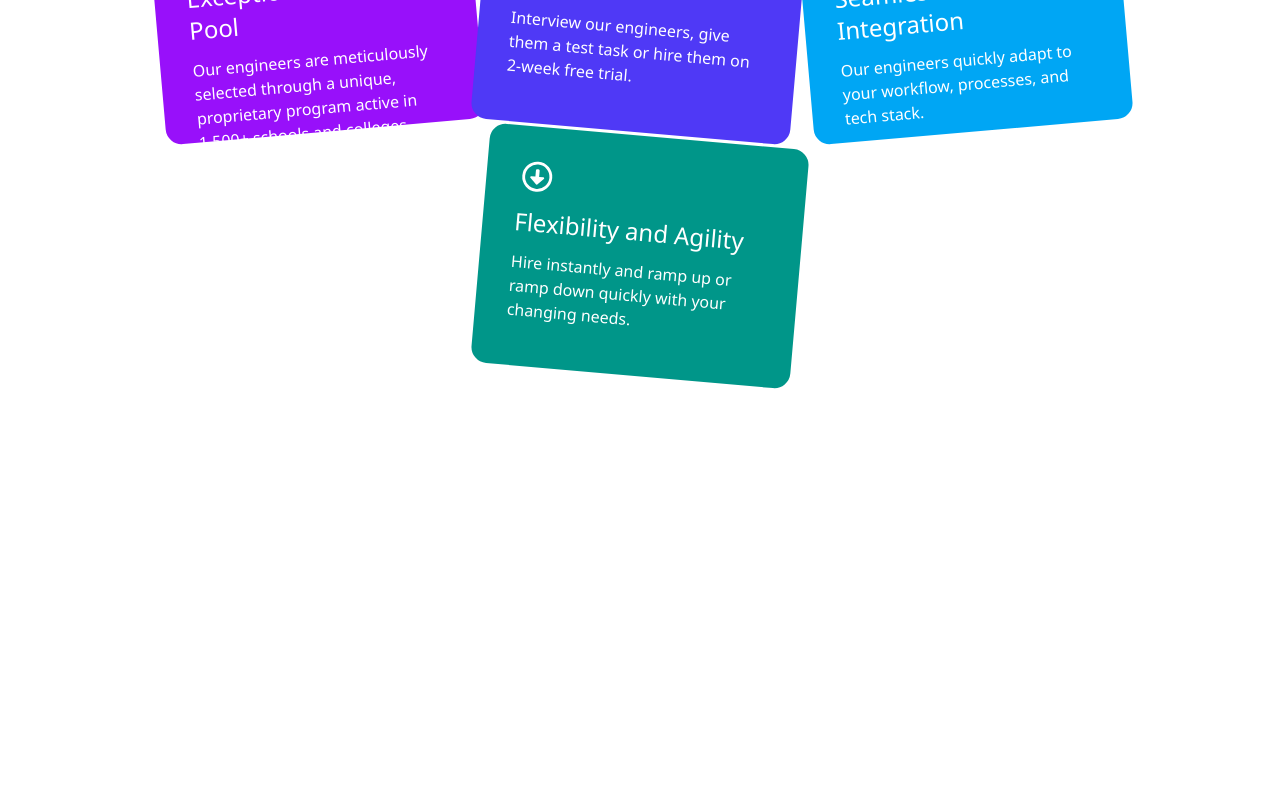
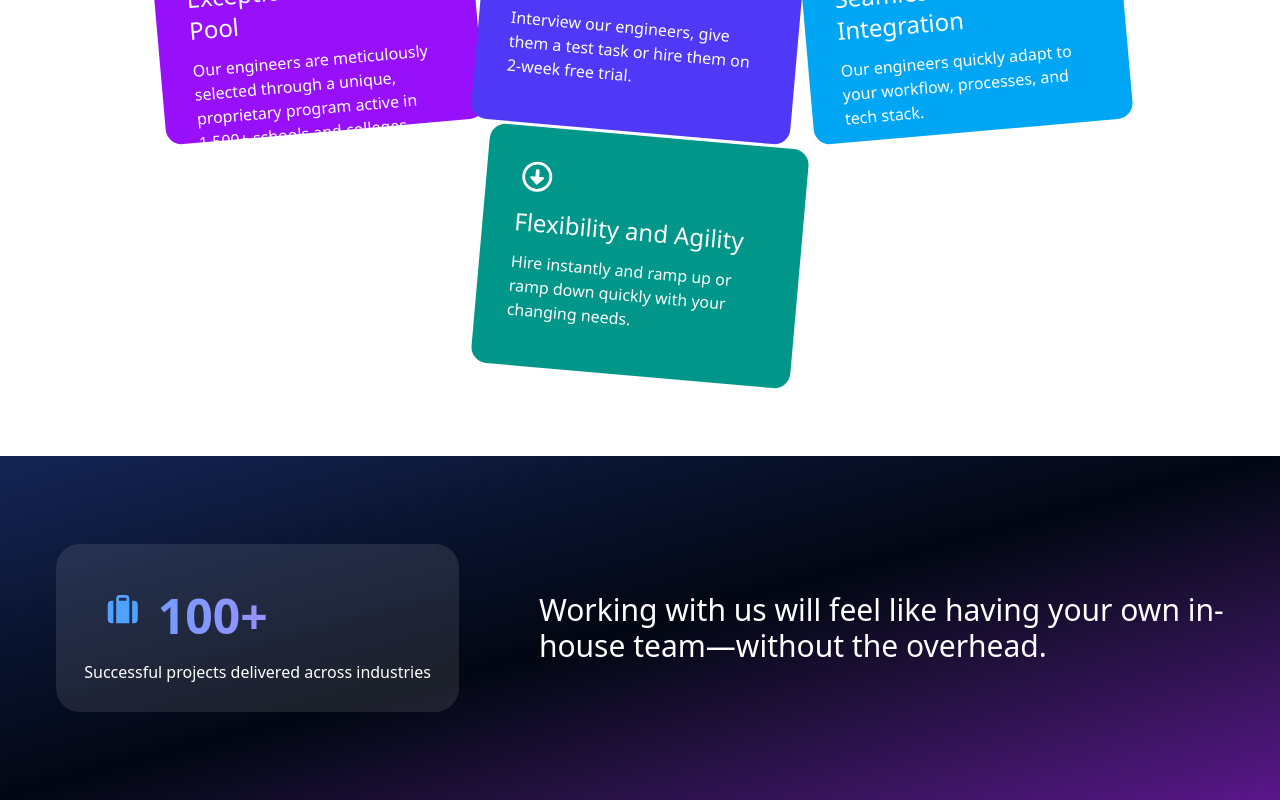
Before and after one commit to Rohan-214/DevsLave_Clone, a React (Vite) app: page / in a window 1280 px wide. Shown: the part 1028-1828 px from the top of the page. Before the commit the page ends 1484 px from the top, so only its background shows below. Built offline with nearby package versions, Linux system fonts and the light colour scheme.

Commit message:
version2.1

```diff
--- a/src/components/Home.jsx
+++ b/src/components/Home.jsx
@@ -1,6 +1,5 @@
 import Buttons from './common/Buttons';
-import Choose from './Choose';
-
+import Success from './success';
 import ChoosingDevslane from './ChoosingDevslane';
 function Home() {
 
@@ -14,6 +13,7 @@ function Home() {
                 </div>
             </div>
             <ChoosingDevslane />
+            <Success />
         </>
     )
 }
--- /dev/null
+++ b/src/components/success.jsx
@@ -0,0 +1,20 @@
+import { FontAwesomeIcon } from '@fortawesome/react-fontawesome';
+import { faSuitcase as fas } from '@fortawesome/free-solid-svg-icons'
+function success() {
+    return (
+        <div className=" bg-gradient-to-br from-blue-950 via-gray-950 to-purple-900 flex justify-center items-center gap-20  h-86 ">
+            <div className="text-white flex flex-col justify-center bg-white/10  rounded-3xl p-7 ">
+                <div className="bg-gradient-to-r from-blue-400 to-purple-400 bg-clip-text text-transparent le p-5 text-5xl font-bold flex     gap-4  "  >
+                    <div className='text-blue-400 text-3xl'>
+                        <FontAwesomeIcon icon={fas} />
+                    </div>
+                    <div>100+ </div>
+                </div>
+                <div>Successful projects delivered across industries</div>
+            </div>
+            <div className='text-white text-3xl'>Working with us will feel like having your own in-<br/>house team—without the overhead.</div>
+        </div>
+    )
+}
+
+export default success;
```
Also changed, not shown: src/components/serviceRoot.jsx (added).
